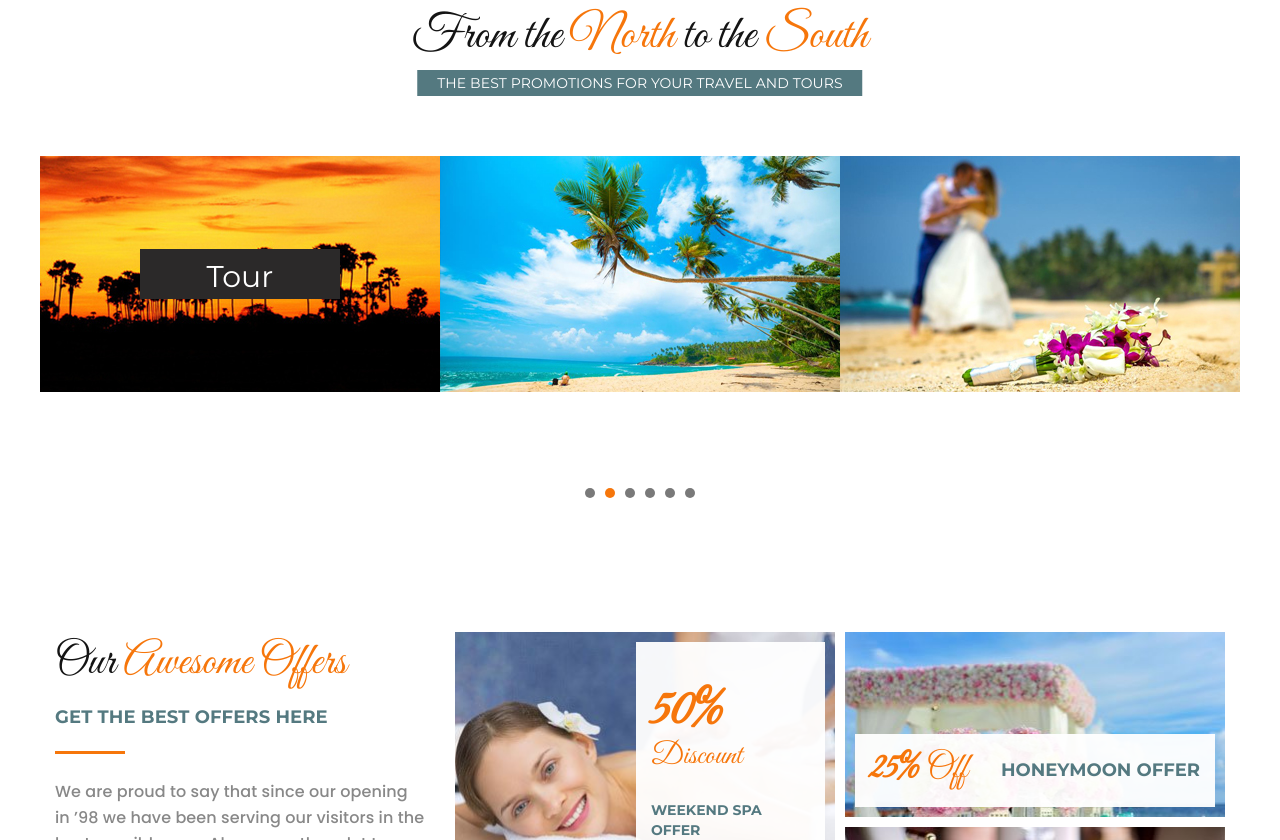
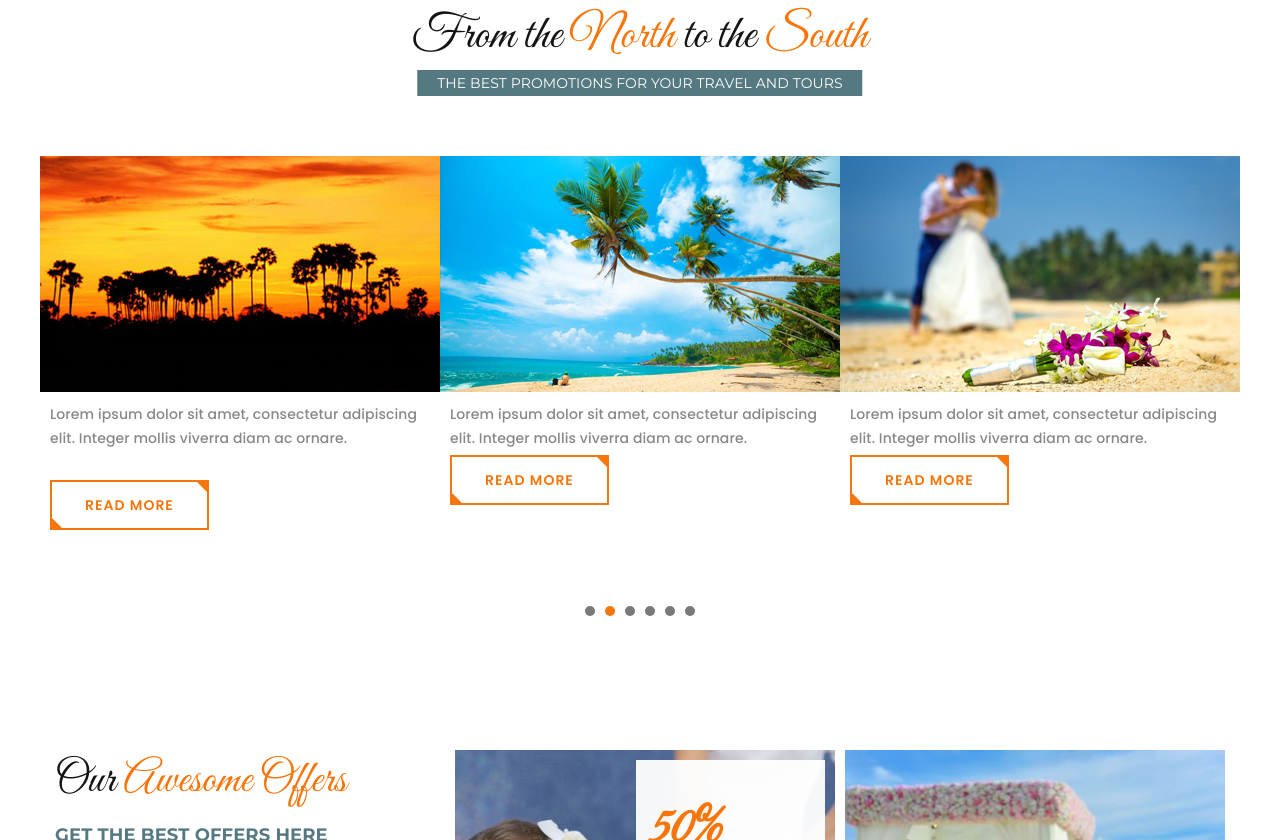
Before and after one commit to diliniwasala/Tilko, a plain HTML site: page heaven/index.html in a window 1280 px wide. Shown: the part 1960-2800 px from the top of the page. Drawn offline with Linux system fonts and the light colour scheme.

Commit message:
packages autoslide with read more

```diff
--- a/heaven/index.html
+++ b/heaven/index.html
@@ -222,19 +222,44 @@
 
                                 <div class="owl-carousel">
                                     <div class="heaven-room">
-                                    <div class="room-img">
+                                    <!--<div class="room-img">-->
                                     <img src="images/resource/1st-Image.jpg" alt="">
-                                        <span>Tour<a class="book-btn" href="index.html#" title="">Recommended<br>
-Browse our list of favourite places and things to do on the island pearl. <br>From infinite beaches to highland peaks and ancient rock temples, our cozy abode is home to sights and sounds that fill your appetite for wanderlust.
+										<div class="room-detail" style="padding: 10px">
+											<p>Lorem ipsum dolor sit amet, consectetur adipiscing elit. Integer mollis viverra diam ac ornare.</p>
+											<a class="fancy-btn" href="single-room.html" title="">Read More</a>
+										</div>
+                                        <!--<span>Tour<a class="book-btn" href="index.html#" title="">Recommended<br>-->
+<!--Browse our list of favourite places and things to do on the island pearl. <br>From infinite beaches to highland peaks and ancient rock temples, our cozy abode is home to sights and sounds that fill your appetite for wanderlust.-->
 
-Packages</a></span>
+<!--Packages</a></span>-->
+                                    <!--</div>-->
                                     </div>
-                                    </div>
-                                    <div><img src="images/resource/beaches.jpg" alt=""></div>
-                                    <div><img src="images/resource/roman.jpg" alt=""></div>
-                                    <div><img src="images/resource/safe_image-1.jpg" alt=""></div>
-                                    <div><img src="images/resource/sports.jpg" alt=""></div>
-                                    <div><img src="images/resource/tm.jpg" alt=""></div>
+                                    <div><img src="images/resource/beaches.jpg" alt="">
+										<div class="room-detail" style="padding: 10px 10px 0 10px">
+											<p style="margin-bottom: 5px!important;">Lorem ipsum dolor sit amet, consectetur adipiscing elit. Integer mollis viverra diam ac ornare.</p>
+											<a class="fancy-btn" href="single-room.html" title="">Read More</a>
+										</div>
+									</div>
+                                    <div><img src="images/resource/roman.jpg" alt="">
+										<div class="room-detail" style="padding: 10px">
+										<p style="margin-bottom: 5px!important;">Lorem ipsum dolor sit amet, consectetur adipiscing elit. Integer mollis viverra diam ac ornare.</p>
+										<a class="fancy-btn" href="single-room.html" title="">Read More</a>
+									</div></div>
+                                    <div><img src="images/resource/safe_image-1.jpg" alt="">
+										<div class="room-detail" style="padding: 10px">
+										<p>Lorem ipsum dolor sit amet, consectetur adipiscing elit. Integer mollis viverra diam ac ornare.</p>
+										<a class="fancy-btn" href="single-room.html" title="">Read More</a>
+									</div></div>
+                                    <div><img src="images/resource/sports.jpg" alt="">
+										<div class="room-detail" style="padding: 10px">
+										<p>Lorem ipsum dolor sit amet, consectetur adipiscing elit. Integer mollis viverra diam ac ornare.</p>
+										<a class="fancy-btn" href="single-room.html" title="">Read More</a>
+									</div></div>
+                                    <div><img src="images/resource/tm.jpg" alt="">
+										<div class="room-detail" style="padding: 10px">
+										<p>Lorem ipsum dolor sit amet, consectetur adipiscing elit. Integer mollis viverra diam ac ornare.</p>
+										<a class="fancy-btn" href="single-room.html" title="">Read More</a>
+									</div></div>
 
                                 </div>
 
```
